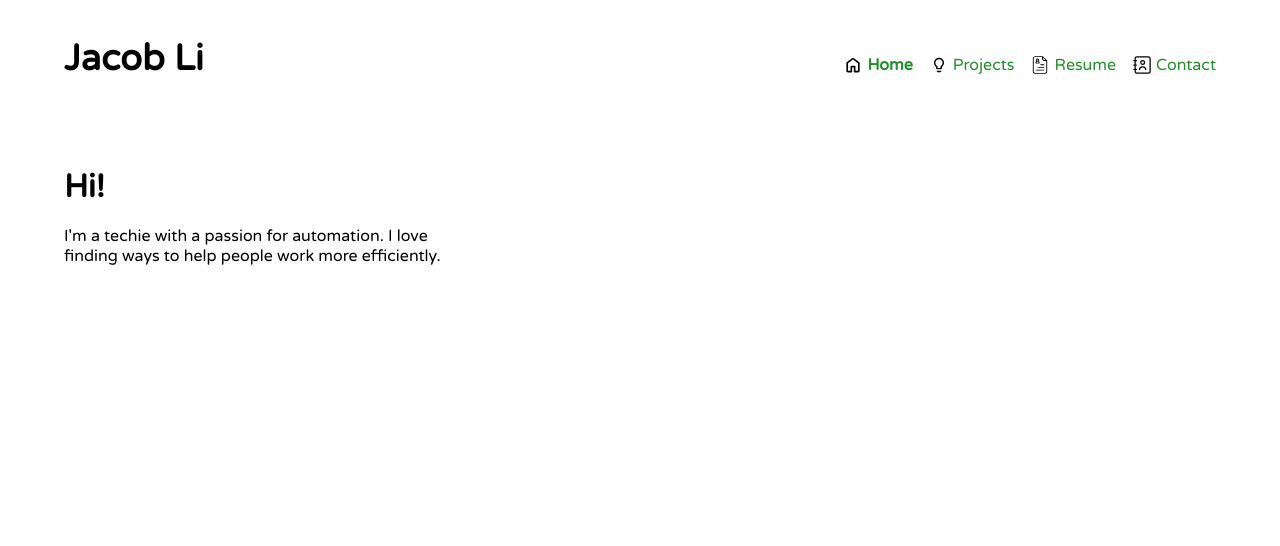
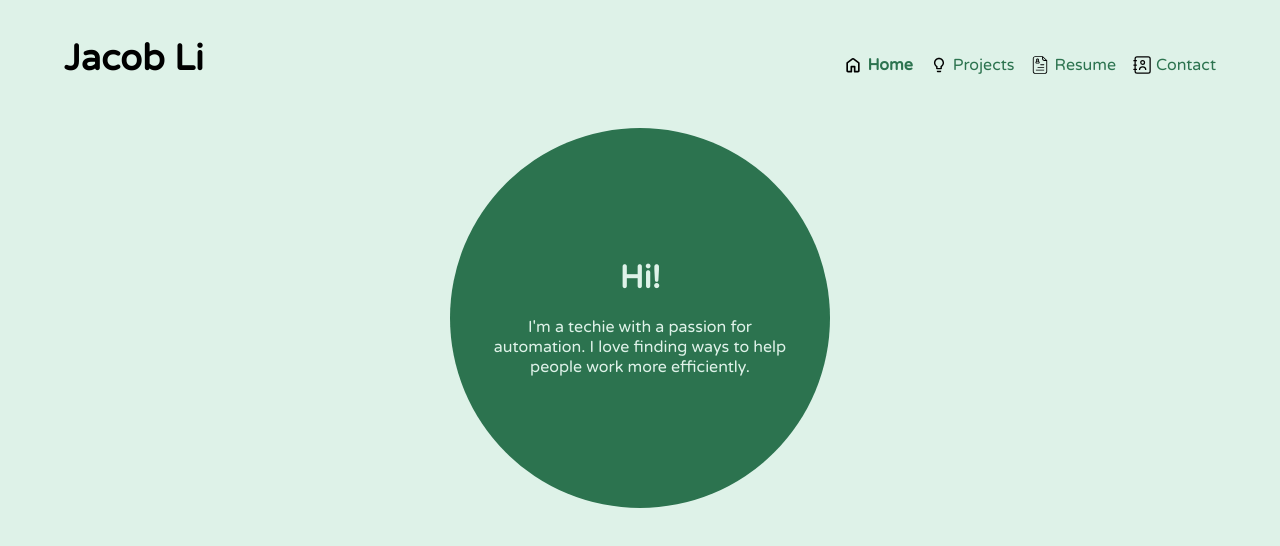
Before and after one commit to jacobbli/jacobbli.github.io, a Vue app: page /#/ in a window 1280 px wide. Shown: the top 546 px of the page. Built offline with nearby package versions, Linux system fonts and the light colour scheme; a web font is replaced by a local one.

Commit message:
Add background color and clean code

```diff
--- a/src/App.vue
+++ b/src/App.vue
@@ -1,8 +1,6 @@
 <template>
   <the-header />
   <div class="app__main">
-    <!-- <side-bar v-if="!isMobile" /> -->
-    <!-- <the-navigation v-if="isMobile" class="app__contactInfo" /> -->
     <router-view class="app__router" :key="$route.fullPath"></router-view>
   </div>
 </template>
@@ -31,6 +29,7 @@ onMounted(() => {
 html,
 body {
   height: 100%;
+  background-color: #def2e8;
 }
 
 #app {
@@ -41,10 +40,6 @@ body {
   font-family: "Varela Round", sans-serif;
   -webkit-font-smoothing: antialiased;
   -moz-osx-font-smoothing: grayscale;
-
-  /* a {
-    color: #258f2e;
-  } */
 }
 
 
@@ -57,9 +52,5 @@ body {
     flex-direction: row;
     gap: 120px;
   }
-
-  .app__router {
-    padding-top: 40px;
-  }
 }
 </style>
--- a/src/components/BaseCard.vue
+++ b/src/components/BaseCard.vue
@@ -22,9 +22,11 @@ defineProps({
   display: flex;
   flex-direction: column;
   gap: 8px;
-  padding: 8px;
-  border: 1px solid gray;
-  border-radius: 10px;
+  padding: 16px;
+  border-radius: 24px;
+
+  background-color: #2C734F;
+  color: #DFF2E9;
 }
 
 </style>
--- a/src/components/BaseHyperlink.vue
+++ b/src/components/BaseLink.vue
@@ -1,5 +1,5 @@
 <template>
-    <div class="navigationItem__content" :class="isSelectedClass">
+    <div class="navigationItem__content" :class="[isSelectedClass, colorClass]">
         <slot></slot>
     </div>
 </template>
@@ -12,10 +12,18 @@ const props = defineProps({
         type: Boolean,
         default: false,
     },
+    isPrimaryColor: {
+        type: Boolean,
+        default: true,
+    },
 });
 
 const isSelectedClass = computed(() =>
     props.isSelected ? "navigationItem__isSelected" : ""
+);
+
+const colorClass = computed(() =>
+    props.isPrimaryColor ? "primaryColor" : "secondaryColor"
 );
 </script>
 
@@ -24,7 +32,7 @@ const isSelectedClass = computed(() =>
     display: flex;
     gap: 4px;
     text-decoration: none;
-    color: #258f2e;
+    color: #2C734F;
 
     cursor: pointer;
 }
@@ -32,4 +40,13 @@ const isSelectedClass = computed(() =>
 .navigationItem__isSelected {
     font-weight: bold;
 }
+
+.primaryColor {
+    color: #2C734F;
+
+}
+
+.secondaryColor {
+    color: #def2e8
+}
 </style>
--- a/src/components/NavItem.vue
+++ b/src/components/NavItem.vue
@@ -3,9 +3,9 @@
     <router-link :to="target" :class="isSelectedClass">
       <component :is="iconMap[target]" />
 
-      <base-hyperlink :is-selected="isSelected">
+      <base-link :is-selected="isSelected">
         {{ label }}
-      </base-hyperlink>
+      </base-link>
     </router-link>
   </div>
 </template>
@@ -16,7 +16,7 @@ import ResumeIcon from "./icons/CvIcon.vue";
 import ContactIcon from "./icons/ContactIcon.vue";
 import HomeIcon from "./icons/HomeIcon.vue";
 import LightbulbIcon from "./icons/LightbulbIcon.vue";
-import BaseHyperlink from "./BaseHyperlink.vue";
+import BaseLink from "./BaseLink.vue";
 
 const props = defineProps({
   target: {
--- a/src/components/SideBar.vue
+++ b/src/components/SideBar.vue
@@ -1,15 +1,15 @@
 <template>
   <div class="sideMenu__content">
-    <base-hyperlink v-for="(option, index) in options" :key="option" @click="onSelect(index)"
+    <base-link v-for="(option, index) in options" :key="option" @click="onSelect(index)"
       :is-selected="selectedIndex == index">
       {{ option }}
-    </base-hyperlink >
+    </base-link >
   </div>
 </template>
 
 <script setup>
 import { defineProps } from 'vue';
-import BaseHyperlink from './BaseHyperlink.vue';
+import BaseLink from './BaseLink.vue';
 
 defineProps({
   options: {
--- a/src/components/projects/ProjectCard.vue
+++ b/src/components/projects/ProjectCard.vue
@@ -1,13 +1,25 @@
 <template>
   <base-card :title="project.label">
-    <a v-if="project.github != ''" :href="project.github">Github repo</a>
-    <a v-if="project.app != ''" :href="project.app">App</a>
+    <a v-if="project.github != ''" :href="project.github" target="_blank">
+          <base-link :is-primary-color="false">
+            Github repo
+          </base-link>
+        </a>
+
+        <a v-if="project.app != ''" :href="project.app" target="_blank">
+          <base-link :is-primary-color="false">
+            App
+          </base-link>
+        </a>
+    <!-- <a v-if="project.github != ''" :href="project.github">Github repo</a>
+    <a v-if="project.app != ''" :href="project.app">App</a> -->
   </base-card>
 </template>
 
 <script setup>
 import { defineProps } from "vue";
 import BaseCard from "../BaseCard.vue";
+import BaseLink from "../BaseLink.vue";
 
 defineProps({
   project: {
@@ -18,5 +30,8 @@ defineProps({
 </script>
 
 <style lang="scss" scoped>
+a {
+  text-decoration: none;
+}
 
 </style>
--- a/src/views/ContactDetailsView.vue
+++ b/src/views/ContactDetailsView.vue
@@ -3,9 +3,9 @@
     <div v-for="item in contactInfo" :key="item.content" class="contactDetailsView__content">
       <component :is="item.icon" />
       <a :href="item.href" target="_blank">
-        <base-hyperlink>
+        <base-link>
           {{ item.content }}
-        </base-hyperlink>
+        </base-link>
       </a>
     </div>
   </div>
@@ -15,7 +15,7 @@
 import EmailIcon from "../components/icons/EmailIcon.vue";
 import GithubIcon from "../components/icons/GithubIcon.vue";
 import LinkedinIcon from "../components/icons/LinkedinIcon.vue";
-import BaseHyperlink from "@/components/BaseHyperlink.vue";
+import BaseLink from "@/components/BaseLink.vue";
 
 const contactInfo = [
   {
@@ -31,8 +31,8 @@ const contactInfo = [
     icon: GithubIcon
   },
   {
-    content: "linkedin.com/in/li-jacob/",
-    href: "https://linkedin.com/in/li-jacob/",
+    content: "linkedin.com/in/jacobbli",
+    href: "https://linkedin.com/in/jacobbli/",
     type: "LinkedIn",
     icon: LinkedinIcon
   }
--- a/src/views/HomeView.vue
+++ b/src/views/HomeView.vue
@@ -1,15 +1,32 @@
 <template>
   <div class="homeView__container">
-    <h1>Hi!</h1>
-    <p>I'm a techie with a passion for automation. I love finding ways to help people work more efficiently.</p>
+    <div class="homeView__content">
+      <h1>Hi!</h1>
+      <p>I'm a techie with a passion for automation. I love finding ways to help people work more efficiently.</p>
+    </div>
   </div>
 </template>
 
 <style lang="scss" scoped>
 .homeView__container {
+  width: 100%;
   display: flex;
-  flex-direction: column;
-  gap: 20px;
-  max-width: 400px;
+  justify-content: center;
+
+  .homeView__content {
+    width: 380px;
+    height: 380px;
+    padding: 40px;
+
+    display: flex;
+    flex-direction: column;
+    justify-content: center;
+    gap: 20px;
+
+    background-color: #2C734F;
+    color: #DFF2E9;
+    border-radius: 50%;
+    text-align: center;
+  }
 }
 </style>
```
Also changed, not shown: src/components/icons/MoonIcon.vue (deleted, +0 -13 lines).
